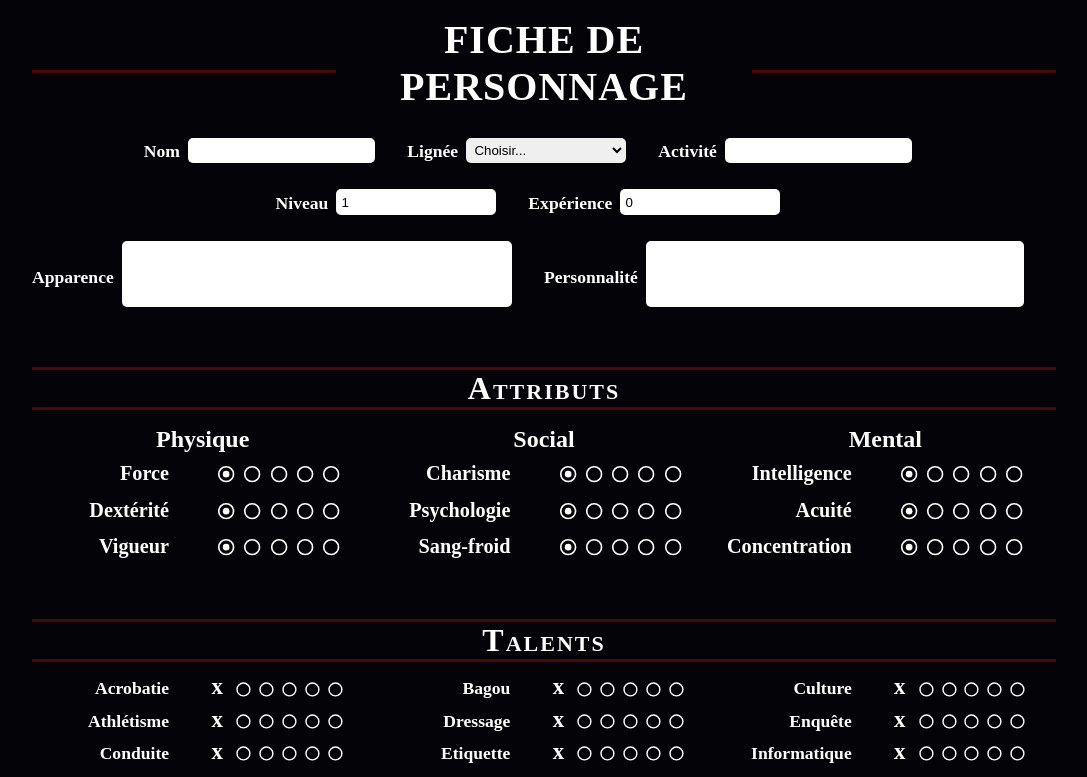
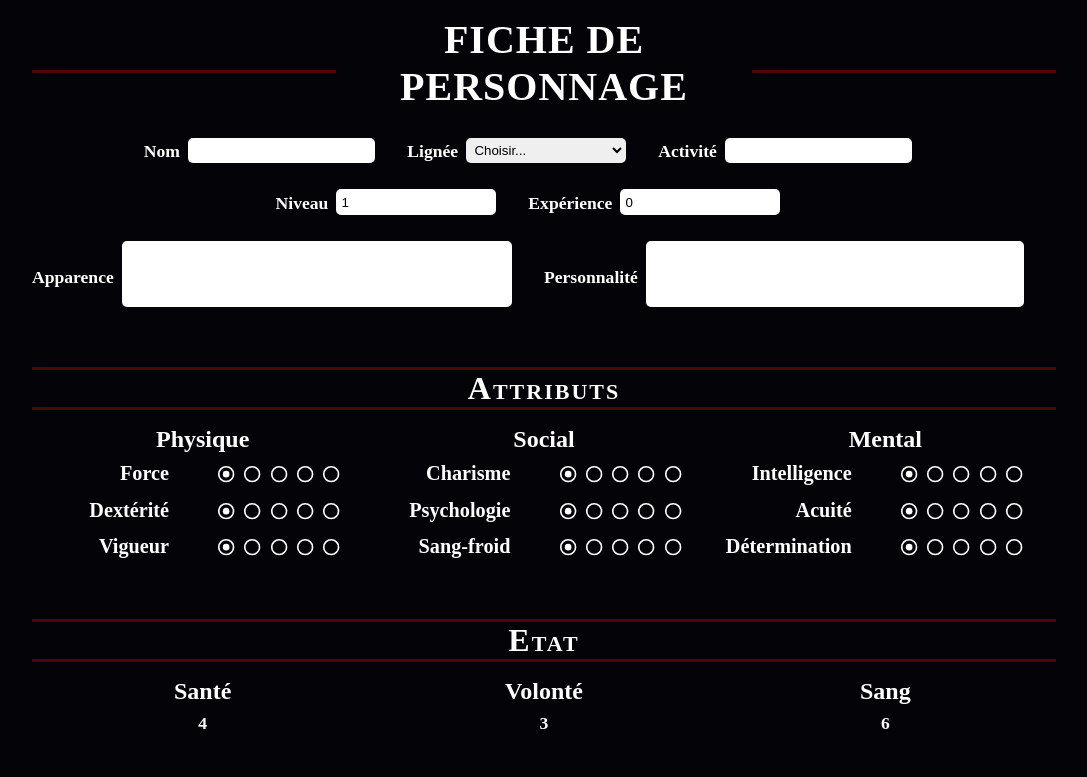
Before and after one commit to IrealCreation/vtm, a Next.js app: page /example in a window 1280 px wide. Shown: the top 777 px of the page, without its empty margins (96-1183 px from the left). Built offline with nearby package versions, Linux system fonts and the light colour scheme.

Commit message:
Etat (sante, volonte, sang)

```diff
--- a/components/charactersheet.tsx
+++ b/components/charactersheet.tsx
@@ -6,22 +6,30 @@ import DisciplineField from "./fields/disciplinefield"
 import SelectField from "./fields/selectfield"
 import { Tooltip } from 'react-tooltip'
 import { useSelector, useDispatch } from 'react-redux'
+import { useEffect } from "react"
 
 import { attributsPhysique, attributsSocial, attributsMental } from "@/data/attributs"
 import { talentsPhysique, talentsSocial, talentsMental } from "@/data/talents"
 import { lignees } from "@/data/lignees"
 import { ressources } from "@/data/ressources"
 import { StoreRootState, StoreAppDispatch, setNiveau } from "@/redux/store"
-import { setLignee, setNom, setExperience, setActivite, setApparence, setPersonnalite, setTalent, setAttribut, setDiscipline, setRessourceNiveau, setRessourceDetail } from "@/redux/store"
+import { setLignee, setNom, setExperience, setActivite, setApparence, setPersonnalite, setTalent, setAttribut, setDiscipline, setRessourceNiveau, setRessourceDetail, computeEtat } from "@/redux/store"
 
 export default function CharacterSheet() {
     const character = useSelector((state: StoreRootState) => state.characterSlice.character)
     const dispatch = useDispatch()
 
-    console.log(character);
+    useEffect(() => {
+        dispatch(computeEtat());
+    }, [])
 
     const tooltips = {
-        experience: "Gain de niveau tous les 10 points d'expérience"
+        experience: "Gain de niveau tous les 10 points d'expérience",
+        sante: "La quantité de blessures physiques que vous pouvez subir",
+        santeQte: "Vigueur + 3",
+        volonte: "La volonté permet de relancer les dés d'une action, de résister à la Frénésie ou aux influences mentales / sociales",
+        volonteQte: "Sang-froid + Détermination + 1",
+        sang: "Utilisé pour lancer des disciplines vampiriques"
     };
 
     const updateNom = (value: string) => {
@@ -32,9 +40,11 @@ export default function CharacterSheet() {
     }
     const updateLignee = (value: string) => {
         dispatch(setLignee(value));
+        dispatch(computeEtat());
     }
     const updateNiveau = (value: number) => {
         dispatch(setNiveau(value));
+        dispatch(computeEtat());
     }
     const updateExperience = (value: number) => {
         dispatch(setExperience(value));
@@ -45,11 +55,12 @@ export default function CharacterSheet() {
     const updatePersonnalite = (value: string) => {
         dispatch(setPersonnalite(value));
     }
+    const updateAttribut = (name: string, value: number) => {
+        dispatch(setAttribut({name: name, value: value}));
+        dispatch(computeEtat());
+    }
     const updateTalent = (name: string, value: number) => {
         dispatch(setTalent({name: name, value: value}));
-    }
-    const updateAttribut = (name: string, value: number) => {
-        dispatch(setAttribut({name: name, value: value}));
     }
     const updateDiscipline = (name: string, value: number) => {
         dispatch(setDiscipline({name: name, value: value}));
@@ -187,6 +198,22 @@ export default function CharacterSheet() {
                 </div>
             </div>
 
+            <h2>Etat</h2>
+            <div className="columns etat">
+                <div>
+                    <h3 data-tooltip-id="tooltip" data-tooltip-content={tooltips.sante}>Santé</h3>
+                    <p data-tooltip-id="tooltip" data-tooltip-content={tooltips.santeQte}>{character.santeMax}</p>
+                </div>
+                <div>
+                    <h3 data-tooltip-id="tooltip" data-tooltip-content={tooltips.volonte}>Volonté</h3>
+                    <p data-tooltip-id="tooltip" data-tooltip-content={tooltips.volonteQte}>{character.volonteMax}</p>
+                </div>
+                <div>
+                    <h3 data-tooltip-id="tooltip" data-tooltip-content={tooltips.sang}>Sang</h3>
+                    <p>{character.sangMax}</p>
+                </div>
+            </div>
+
             <h2>Talents</h2>
             <div className="columns talents">
                 <div>
--- a/data/attributs.ts
+++ b/data/attributs.ts
@@ -87,8 +87,8 @@ export const attributs: AttributListe = {
                 "Votre sixième sens s'approche du surnaturel",
             ]
     },
-    "Concentration": {
-        nom: "Concentration",
+    "Détermination": {
+        nom: "Détermination",
         description: "Persévérance et détermination",
             niveaux: [
                 "Vous êtes aisément distrait et vous découragez à la moindre embuche",
@@ -115,7 +115,7 @@ export const attributsSocial: AttributListe = {
 export const attributsMental: AttributListe = {
     "Intelligence": attributs["Intelligence"],
     "Acuité": attributs["Acuité"],
-    "Concentration": attributs["Concentration"]
+    "Détermination": attributs["Détermination"]
 }
 
 export interface AttributListe {
--- a/data/disciplines.ts
+++ b/data/disciplines.ts
@@ -91,7 +91,7 @@ export const disciplines: DisciplineListe = {
             },
             {
                 nom: "Fouille mentale",
-                description: "Le lanceur peut se projeter dans la psyché d’une autre personne spécifique, lui permettant de lire ses pensées ou ses souvenirs. La victime peut résister avec sa Concentration.",
+                description: "Le lanceur peut se projeter dans la psyché d’une autre personne spécifique, lui permettant de lire ses pensées ou ses souvenirs. La victime peut résister avec sa Détermination.",
                 cout: 3
             },
             {
@@ -135,7 +135,7 @@ export const disciplines: DisciplineListe = {
     },
     "Domination": {
         nom: "Domination",
-        description: "Domination permet au lanceur d’influencer, de commander et de contrôler les personnes de son choix. Il doit pour cela créer un contact visuel et parler un langage audible et compréhensible par sa cible. La Psychologie ou le Charisme permettent de l’utiliser, et la Concentration d’y résister.",
+        description: "Domination permet au lanceur d’influencer, de commander et de contrôler les personnes de son choix. Il doit pour cela créer un contact visuel et parler un langage audible et compréhensible par sa cible. La Psychologie ou le Charisme permettent de l’utiliser, et la Détermination d’y résister.",
         niveaux: [
             {
                 nom: "Mot de commande",
@@ -405,7 +405,7 @@ export const disciplines: DisciplineListe = {
     },
     "Obténébration": {
         nom: "Obténébration",
-        description: "Discipline signature des Lasombras, Obténébration offre à son disciple la maîtrise des ombres et même le pouvoir de les utiliser comme arme et comme protection. La Concentration du lanceur jauge son efficacité, et il doit avoir sa cible d’action dans son champ visuel.",
+        description: "Discipline signature des Lasombras, Obténébration offre à son disciple la maîtrise des ombres et même le pouvoir de les utiliser comme arme et comme protection. La Détermination du lanceur jauge son efficacité, et il doit avoir sa cible d’action dans son champ visuel.",
         niveaux: [
             {
                 nom: "Jeu d’ombres",
--- a/data/lignees.ts
+++ b/data/lignees.ts
@@ -92,7 +92,7 @@ export const lignees: LigneeListe = {
     "Tzimisce": {
         nom: "Tzimisce",
         surnom: "les Déformateurs",
-        description: "A force de dénaturer froidement la nature humaine, les Tzimisces commencent avec moins d'Humanité et éprouvent plus de difficulté à l'augmenter. Leur attribut Concentration s'ajoute néanmoins à leur Humanité pour résister à la Frénésie.",
+        description: "A force de dénaturer froidement la nature humaine, les Tzimisces commencent avec moins d'Humanité et éprouvent plus de difficulté à l'augmenter. Leur attribut Détermination s'ajoute néanmoins à leur Humanité pour résister à la Frénésie.",
         faction: "Sabbat",
         disciplines: [
             disciplines["Animalisme"],
--- a/interfaces/character.ts
+++ b/interfaces/character.ts
@@ -12,6 +12,12 @@ export interface Character {
     apparence?: string;
     personnalite?: string;
     lignee?: Lignee;
+    sante: number;
+    santeMax: number;
+    volonte: number;
+    volonteMax: number;
+    sang: number;
+    sangMax: number;
     attributs: CharacterAttributListe;
     talents: CharacterTalentsListe;
     disciplines: CharacterDisciplineListe;
--- a/redux/store.ts
+++ b/redux/store.ts
@@ -19,6 +19,12 @@ function generateCharacter(): Character {
       activite: "",
       apparence: "",
       personnalite: "",
+      sante: 1,
+      santeMax: 1,
+      volonte: 1,
+      volonteMax: 1,
+      sang: 1,
+      sangMax: 1,
       disciplines: {},
       attributs: {},
       talents: {},
@@ -73,6 +79,16 @@ export const characterSlice = createSlice({
       console.log(state.character);
     },
 
+    computeEtat: (state, action:{}) => {
+      let sante: number = 3 + state.character.attributs["Vigueur"].niveau;
+      let volonte: number = 1 + state.character.attributs["Sang-froid"].niveau + state.character.attributs["Détermination"].niveau;
+      let sang = 6;
+      if(state.character.lignee?.nom == "Tremere") {
+        sang ++; sante --;
+      }
+
+      state.character = {...state.character, santeMax: sante, volonteMax: volonte, sangMax: sang};
+    },
     setNom: (state, action: {payload: string}) => {
       state.character = {...state.character, nom: action.payload};
     },
@@ -120,7 +136,7 @@ export const characterSlice = createSlice({
   },
 })
 
-export const { setLignee, setNom, setNiveau, setExperience, setActivite, setApparence, setPersonnalite, setTalent, setAttribut, setDiscipline, setRessourceNiveau, setRessourceDetail } = characterSlice.actions;
+export const { setLignee, setNom, setNiveau, setExperience, setActivite, setApparence, setPersonnalite, setTalent, setAttribut, setDiscipline, setRessourceNiveau, setRessourceDetail, computeEtat } = characterSlice.actions;
 
 interface CharacterSliceState {
   character: Character
--- a/styles/charactersheet.scss
+++ b/styles/charactersheet.scss
@@ -4,26 +4,6 @@
     margin-top: 2vh;
     margin-bottom: 10vh;
     font-size: 1.1em;
-
-    h1 {
-        text-transform: uppercase;
-        letter-spacing: 1px;
-        font-size: 2.5rem;
-        margin: 0 4rem 1rem;
-    }
-    h2 {
-        font-variant: small-caps;
-        border: 3px solid var(--main-color);
-        border-left: none;
-        border-right: none;
-        margin: 3rem auto 1rem;
-        letter-spacing: 2px;
-        font-size: 2rem;
-    }
-    h3 {
-        margin: 0 0 0.5rem;
-        font-size: 1.5rem;
-    }
 
     .title-bloc {
         display: flex;
@@ -36,7 +16,6 @@
             background-color: var(--main-color);
         }
     }
-
 
     .field {
         margin: 0.75rem 0;
--- a/styles/globals.scss
+++ b/styles/globals.scss
@@ -53,3 +53,23 @@ a {
         width: 94%;
     }
 }
+
+h1 {
+    text-transform: uppercase;
+    letter-spacing: 1px;
+    font-size: 2.5rem;
+    margin: 0 4rem 1rem;
+}
+h2 {
+    font-variant: small-caps;
+    border: 3px solid var(--main-color);
+    border-left: none;
+    border-right: none;
+    margin: 3rem auto 1rem;
+    letter-spacing: 2px;
+    font-size: 2rem;
+}
+h3 {
+    margin: 0 0 0.5rem;
+    font-size: 1.5rem;
+}
```
Lines whose indentation alone changed are shown as unchanged.
